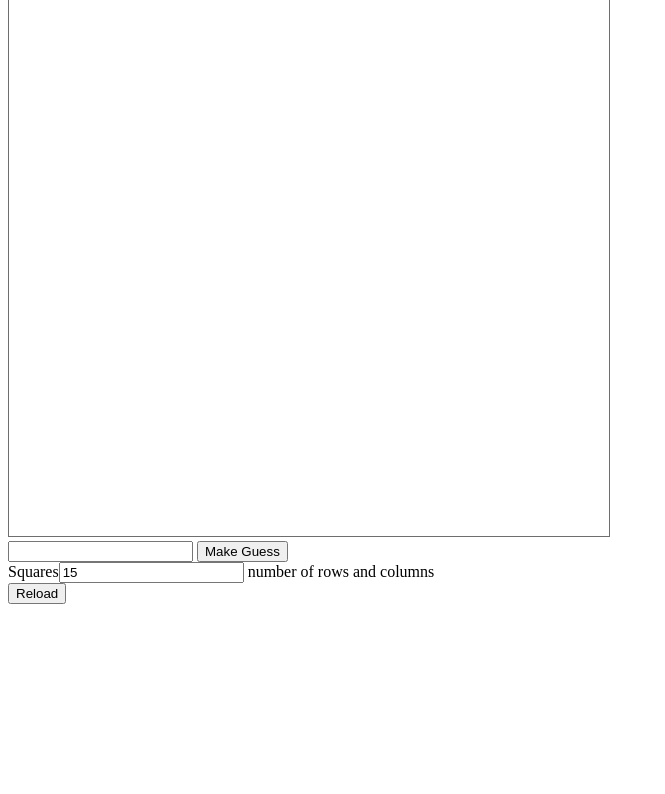
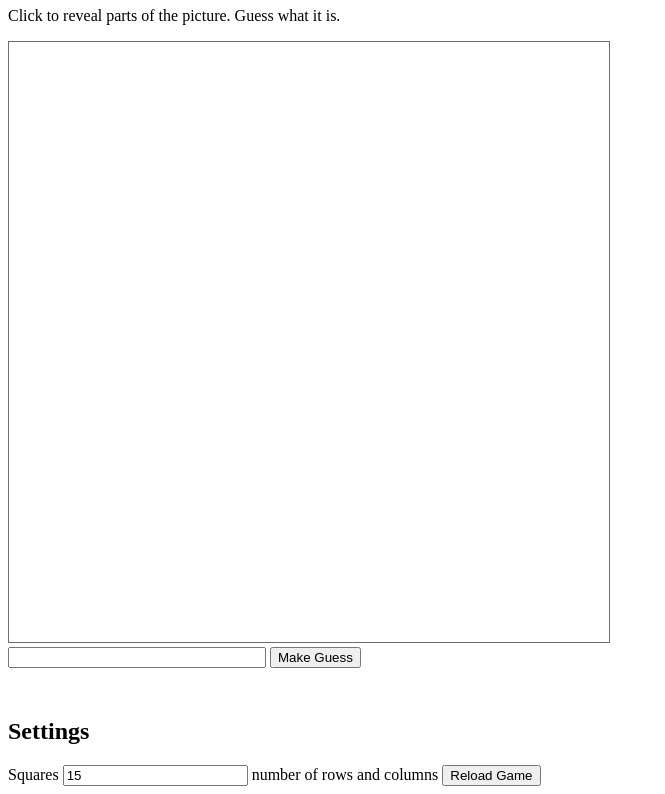
Before and after one commit to warpri81/chuffle, a plain HTML site: page index.html in a window 1280 px wide. Shown: the part 73-867 px from the top of the page, without its empty margins (0-665 px from the left). Before the commit the page ends 800 px from the top, so only its background shows below. Drawn offline with Linux system fonts and the light colour scheme.

Commit message:
Added some additional "styling"

```diff
--- a/index.html
+++ b/index.html
@@ -1,9 +1,16 @@
 <!DOCTYPE html>
 <html lang='en'>
  <head>
-  <title>Basic HTML5 document</title>
+  <title>Chuffle</title>
   <meta charset='utf-8'>
   <style>
+#guess-text {
+  width: 250px;
+}
+
+#settings-container {
+  margin-top: 50px;
+}
   </style>
   <script>
 function getParameterByName(name) { // https://stackoverflow.com/a/5158301/2336208
@@ -25,17 +32,22 @@ Array.matrix = function(numrows, numcols, initial) {
   </script>
  </head>
  <body>
+   <h1>Chuffle</h1>
+   <p>Click to reveal parts of the picture. Guess what it is.</p>
    <canvas id="canvas" width="600", height="600" style="border: 1px solid #6e6e6e;"></canvas>
-   <div>
+   <div id="guess-container">
      <form id="guess-form">
-       <input type="text" id="guess" />
+       <input type="text" id="guess-text" />
        <button id="make-guess">Make Guess</button>
      </form>
    </div>
-   <div>
+   <div id="settings-container">
+     <h2>Settings</h2>
      <form id="settings-form" method="get">
-       <div><label>Squares</label><input type="text" id="squares" name="squares"> number of rows and columns</div>
-       <button type="submit">Reload</button>
+       <label>Squares</label>
+       <input type="text" id="squares" name="squares" />
+       number of rows and columns
+       <button type="submit">Reload Game</button>
      </form>
    </div>
  </body>
@@ -157,7 +169,7 @@ loadImage(game.selectedImage['src'])
     canvas.addEventListener('mouseout', () => { game.hover = null; update(img); });
 
     document.getElementById('guess-form').addEventListener('submit', (event) => {
-      if (document.getElementById('guess').value.toLowerCase() == game.selectedImage['answer'].toLowerCase()) {
+      if (document.getElementById('guess-text').value.toLowerCase() == game.selectedImage['answer'].toLowerCase()) {
         alert(`You guessed right in ${game.guesses} guesses! Nice.`);
       } else {
         alert('nope :(');
```
